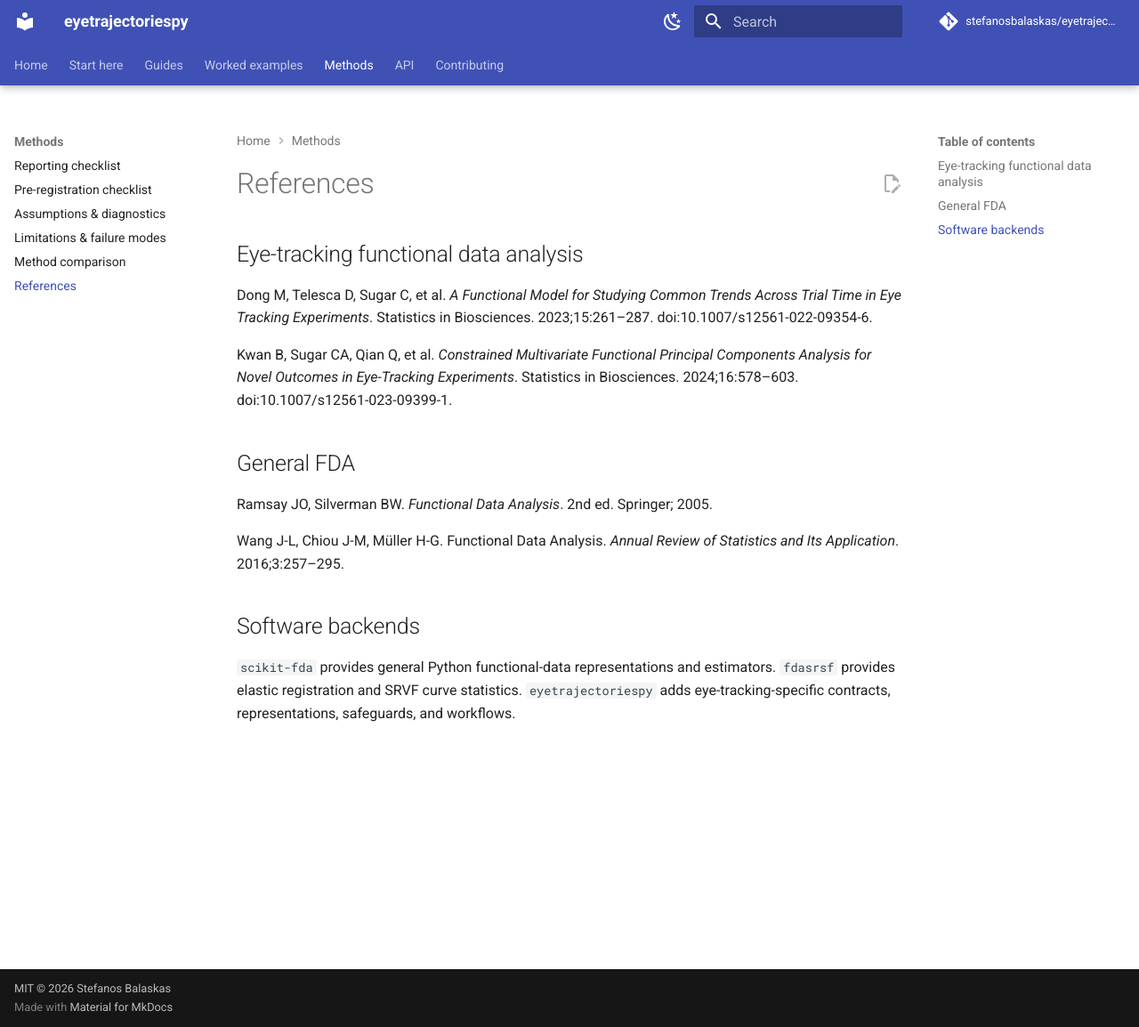
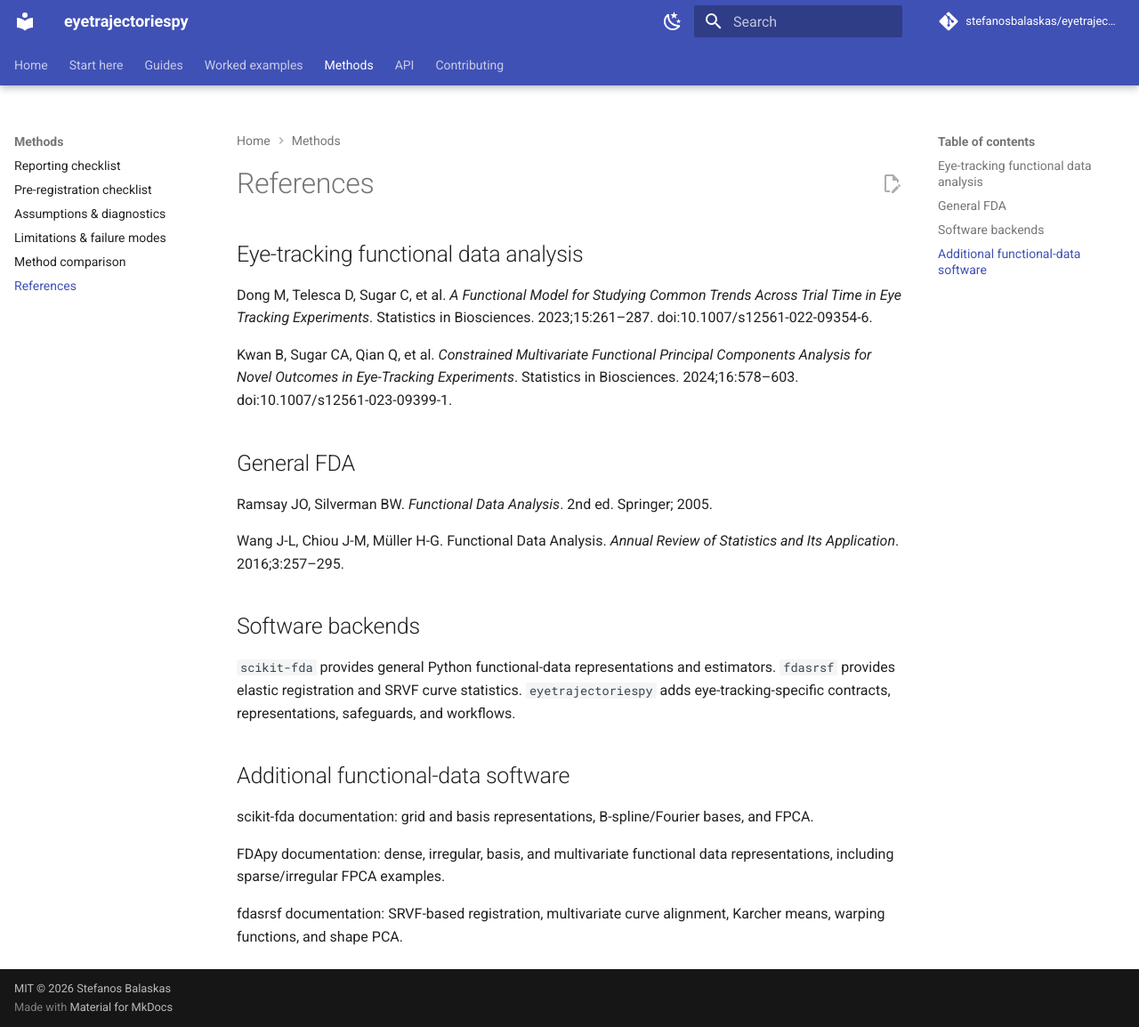
Before and after one commit to stefanosbalaskas/eyetrajectoriespy, an MkDocs documentation site: the page built from docs/methods/references.md, in a window 1280 px wide and 1154 px high. Shown: the whole window at 89% size. Built offline with MkDocs 1.6.1 and Material for MkDocs 9.7.7, drawn with Linux system fonts in a browser that asks for light colours; comment, search, counter and statistics services are not loaded.

Commit message:
Expand functional-data software references

```diff
--- a/docs/methods/references.md
+++ b/docs/methods/references.md
@@ -15,3 +15,12 @@ Wang J-L, Chiou J-M, Müller H-G. Functional Data Analysis. *Annual Review of St
 ## Software backends
 
 `scikit-fda` provides general Python functional-data representations and estimators. `fdasrsf` provides elastic registration and SRVF curve statistics. `eyetrajectoriespy` adds eye-tracking-specific contracts, representations, safeguards, and workflows.
+
+
+## Additional functional-data software
+
+scikit-fda documentation: grid and basis representations, B-spline/Fourier bases, and FPCA.
+
+FDApy documentation: dense, irregular, basis, and multivariate functional data representations, including sparse/irregular FPCA examples.
+
+fdasrsf documentation: SRVF-based registration, multivariate curve alignment, Karcher means, warping functions, and shape PCA.
```
